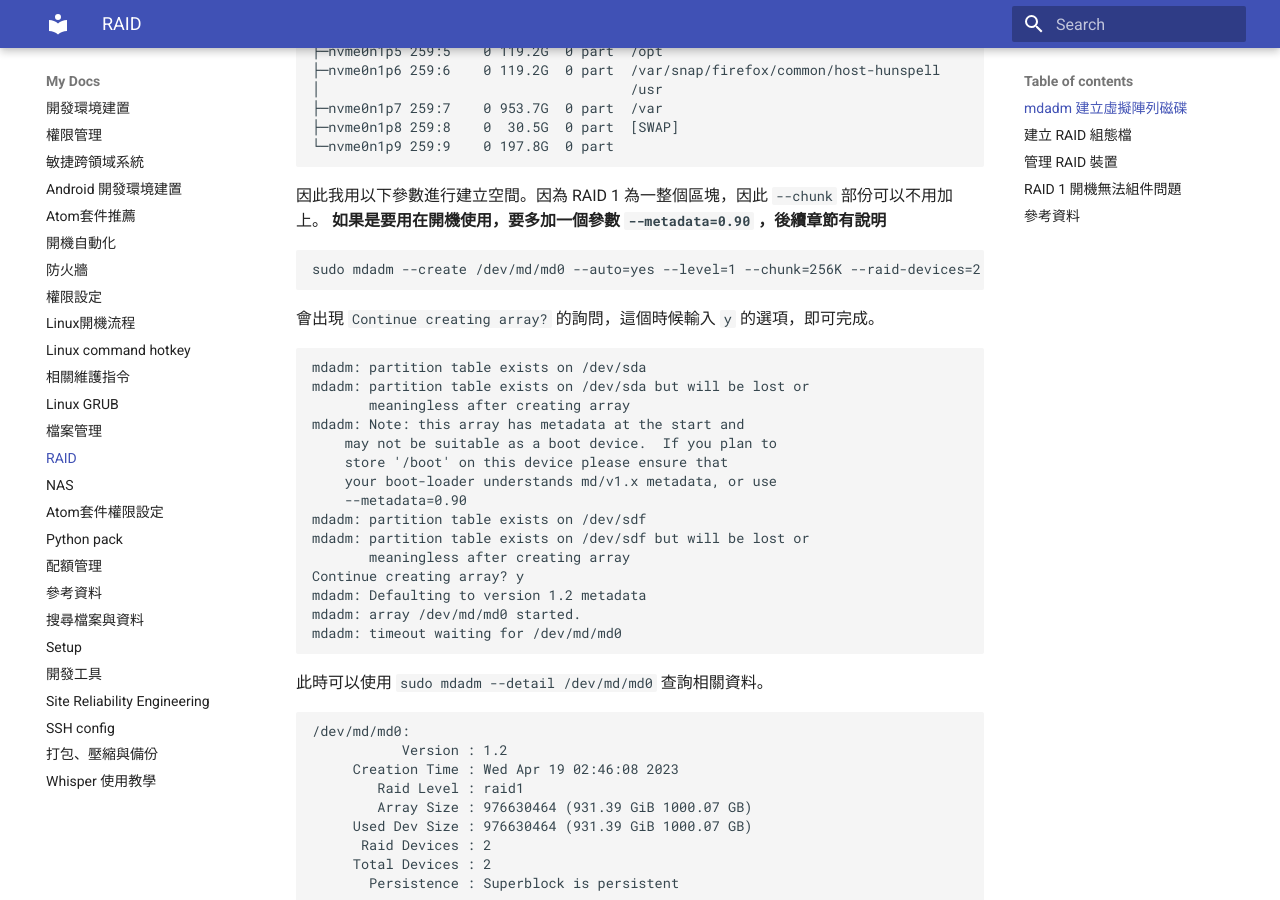
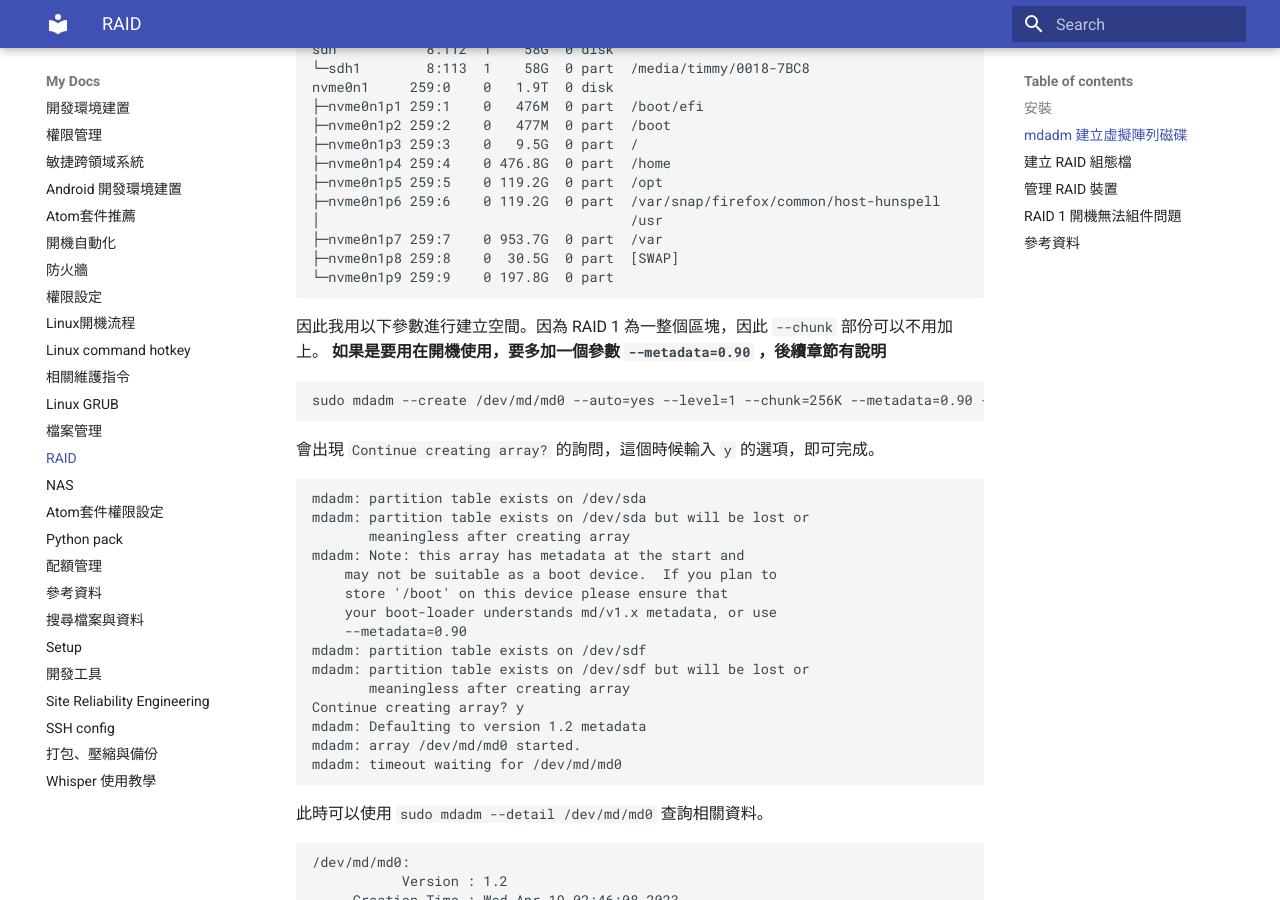
Before and after one commit to TSVS-Special-Topic-Group/Development-Environment-Build, an MkDocs documentation site: the page built from docs/mdadm-raid.md, in a window 1280 px wide and 900 px high, scrolled down 1329 px. Built offline with MkDocs 1.6.1 and Material for MkDocs 9.7.7, drawn with Linux system fonts in a browser that asks for light colours; some of the changed text lies outside the part shown.

Commit message:
加入安裝說明

````diff
--- a/docs/mdadm-raid.md
+++ b/docs/mdadm-raid.md
@@ -1,4 +1,10 @@
 # RAID
+
+## 安裝
+
+```bash
+sudo apt install mdadm
+```
 
 ## mdadm 建立虛擬陣列磁碟
 
@@ -73,7 +79,7 @@
 因此我用以下參數進行建立空間。因為 RAID 1 為一整個區塊，因此 `--chunk` 部份可以不用加上。 **如果是要用在開機使用，要多加一個參數 `--metadata=0.90` ，後續章節有說明**
 
 ```bash
-sudo mdadm --create /dev/md/md0 --auto=yes --level=1 --chunk=256K --raid-devices=2 --spare-devices=0 /dev/sd{a,f}
+sudo mdadm --create /dev/md/md0 --auto=yes --level=1 --chunk=256K --metadata=0.90 --raid-devices=2 --spare-devices=0 /dev/sd{a,f}
 ```
 
 會出現 `Continue creating array?` 的詢問，這個時候輸入 `y` 的選項，即可完成。
````
